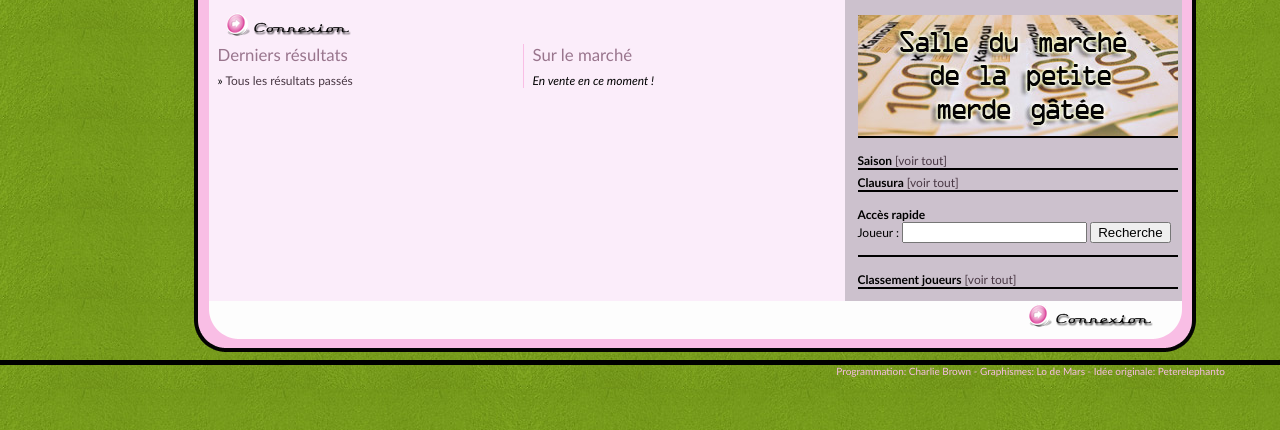
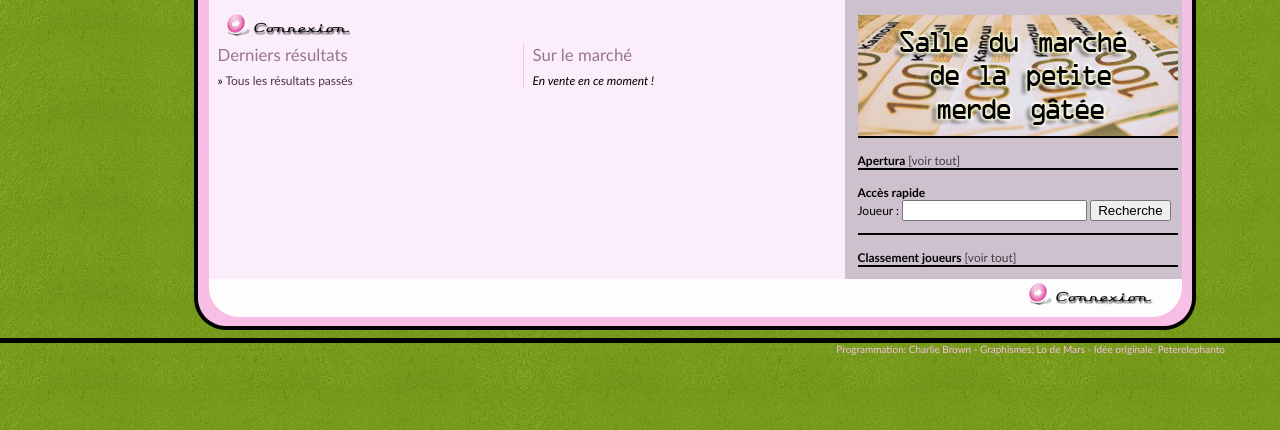
Before and after one commit to matthieucham/kamoulcup, a PHP site: page /kamoulcup2010/ in a window 1280 px wide. Shown: the part 241-671 px from the top of the page. Run offline with PHP 8.4, Linux system fonts and the light colour scheme; data that the repository does not hold is empty.

Commit message:
En configuration apertura

```diff
--- a/kamoulcup/div/classementEkypsDiv.php
+++ b/kamoulcup/div/classementEkypsDiv.php
@@ -42,8 +42,8 @@ function generateClassement($nomClassement, $scoreField) {
 	echo "</div>";
 }
 
-//generateClassement("Apertura", "score1");
+generateClassement("Apertura", "score1");
 
-generateClassement("Saison", "score");
-generateClassement("Clausura", "score2");
+//generateClassement("Saison", "score");
+//generateClassement("Clausura", "score2");
 ?>
--- a/kamoulcup/process/params/ekypParams.php
+++ b/kamoulcup/process/params/ekypParams.php
@@ -1,6 +1,6 @@
 <?php
 	// Nombre max de joueurs par �kyp, rempla�ants inclus.
-	$EKY_nbmaxjoueurs = 14;
+	$EKY_nbmaxjoueurs = 9;
 	// Nombre de gardiens pris en compte pour le calcul du score de l'ekyp
 	$EKY_nbg = 1;
 	// Nombre de d�fenseurs pris en compte pour le calcul du score de l'ekyp
```
